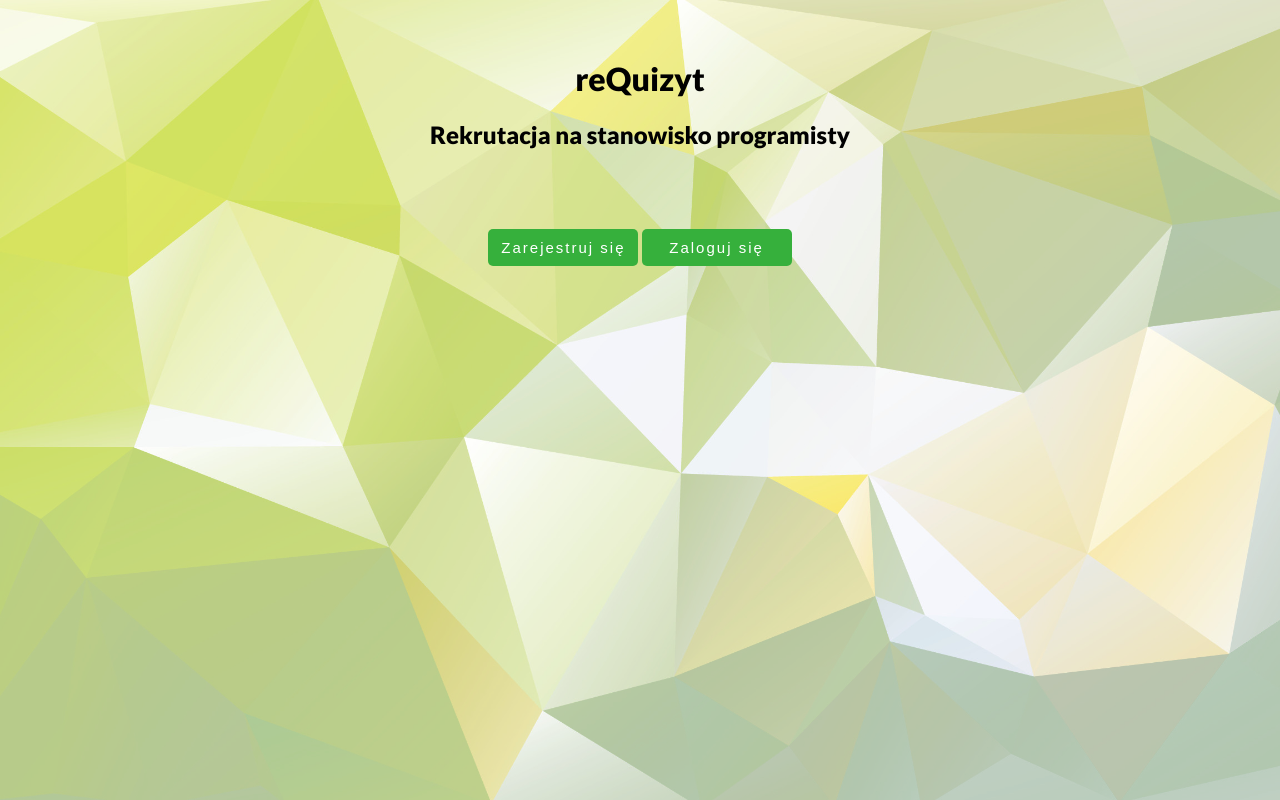
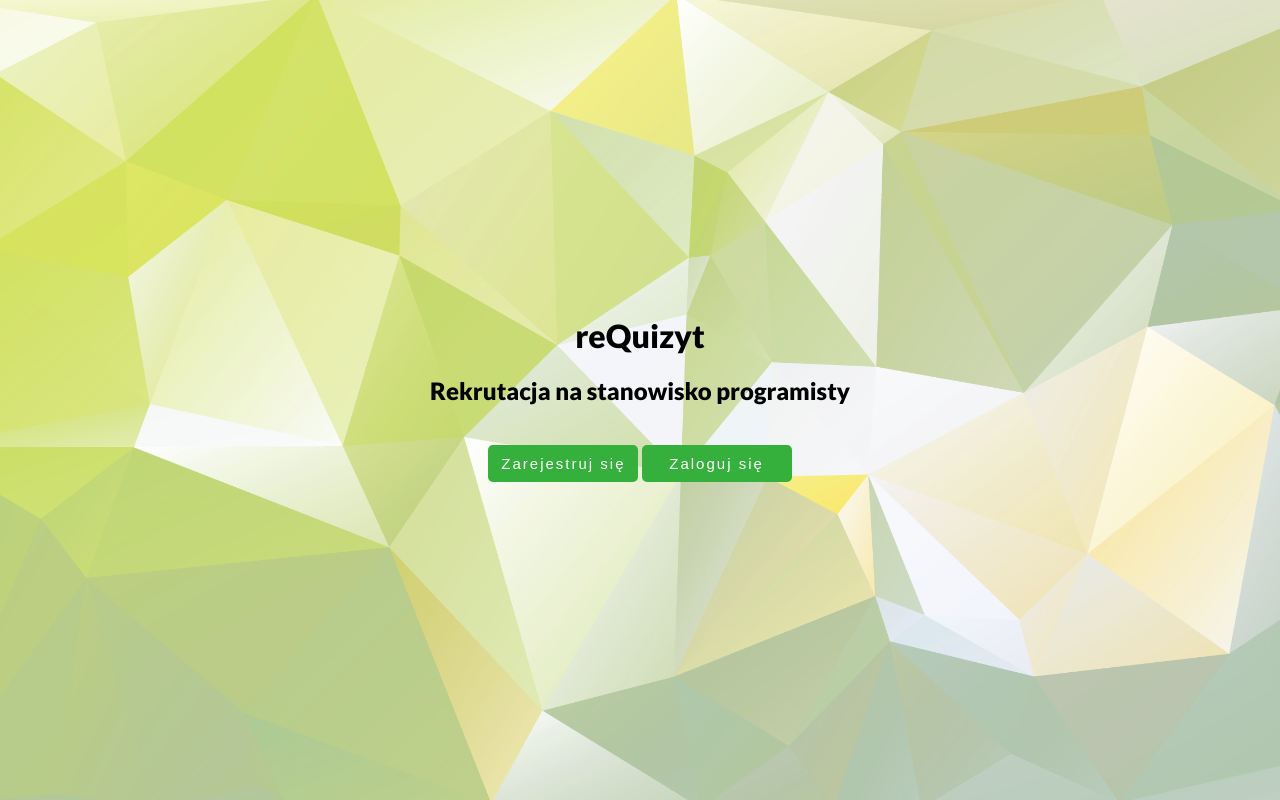
Before and after one commit to jpisarek/WebService, a Django app: template app/templates/home.html in a window 1280 px wide. Run offline with Django 3.2, Linux system fonts and the light colour scheme; the template is opened without the code that fills it, so the values that code supplies are empty.

Commit message:
Update CSS files

```diff
--- a/app/static/recruiter.css
+++ b/app/static/recruiter.css
@@ -229,4 +229,5 @@ button[type=submit]:hover
 .candidate_answer > textarea
 {
 	width: 100%;
+	resize: none;
 }
--- a/app/static/style.css
+++ b/app/static/style.css
@@ -1,3 +1,8 @@
+html
+{
+	height: 95%;
+}
+
 body
 {
 	/* background-color: rgba(255,255,255,1); */
@@ -8,18 +13,34 @@ body
 	background-attachment: fixed;
 	background-size: cover;
 	font-family: 'Lato', sans-serif!important;
+	height: 100%;
+}
+
+.home_container
+{
+	width: 100%;
+	height: 100%;
+	text-align: center;
+	display: flex;
+	flex-direction: row;
+	flex-wrap: wrap;
+	justify-content: center;
+	align-items: center;
+}
+
+.header_main
+{
+	text-align: center;
 }
 
 .header
 {
-	width: 100%;
+	text-align: center;
 	padding: 30px 0;
-	text-align: center;
 }
 
 .buttons_home
 {
-	padding-top: 10px;
 	text-align: center;
 }
 
--- a/app/templates/home.html
+++ b/app/templates/home.html
@@ -8,14 +8,18 @@
         <link href="https://fonts.googleapis.com/css?family=Lato:400,900&amp;subset=latin-ext" rel="stylesheet">
     </head>
     <body>
-        <div class="header">
-            <h1>reQuizyt</h1>
-            <h2>Rekrutacja na stanowisko programisty</h2>
-        </div>
+        <div class="home_container">
+            <div class="inside_container">
+                <div class="header_main">
+                    <h1>reQuizyt</h1>
+                    <h2>Rekrutacja na stanowisko programisty</h2>
+                </div>
 
-        <div class="buttons_home">
-                <button id="regButton" >Zarejestruj się</button>
-                <button id="logButton" >Zaloguj się</button>
+                <div class="buttons_home">
+                    <button id="regButton">Zarejestruj się</button>
+                    <button id="logButton">Zaloguj się</button>
+                </div>
+            </div>
         </div>
 
         <script type="text/javascript">
```
Also changed, not shown: app/templates/recruiter/recruiter_application_edit.html (+10 -0 lines).
